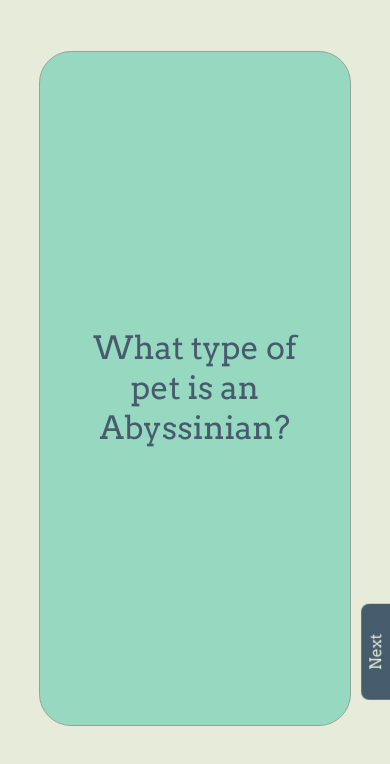
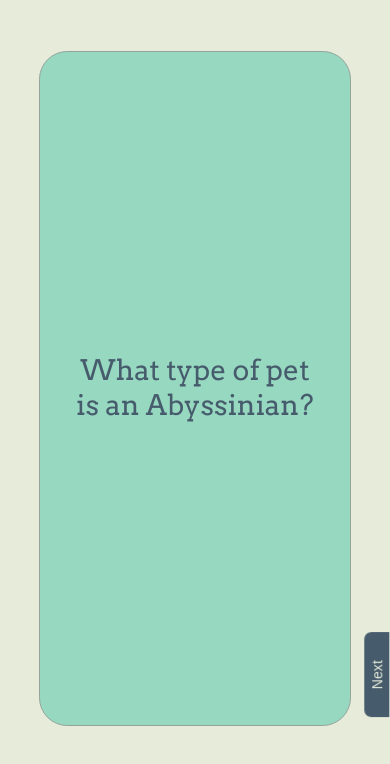
Before and after one commit to nabrown/flashcards, a Vue app: page / in a window 390 px wide. Shown: the top 764 px of the page. Built offline with nearby package versions, Linux system fonts and the light colour scheme; no server answers.

Commit message:
abstract  styles; responsive font sizes; move end q/a to data

```diff
--- a/src/App.vue
+++ b/src/App.vue
@@ -26,6 +26,8 @@ export default {
   },
   data: function(){
     return {
+      outOfPairsQuestion: "What do you need now?",
+      outOfPairsAnswer: "More trivia!",
       question: "What type of pet is an Abyssinian?",
       answer: "A cat.",
       pairs: [],
@@ -44,8 +46,8 @@ export default {
   methods: {
     refresh: function(){
       if(this.numPairs === 0){
-        this.question = "What do you need now?"
-        this.answer = "More trivia questions!"
+        this.question = this.outOfPairsQuestion
+        this.answer = this.outOfPairsAnswer
       }else{
         let newPair = this.pairs[this.randomNum]
         this.pairs.splice(this.randomNum, 1)
@@ -114,6 +116,7 @@ export default {
     background: var(--background);
     font-family: 'Arvo';
     font-size: 2em;
+    font-size: calc(28px + 4 * ((100vw - 320px) / 1200));
     color: var(--text);
   }
   .modal-backdrop{
@@ -174,13 +177,17 @@ export default {
       min-width: 18em;
     }
   }
-  button[type="submit"]{
-    margin-top: .5em;
-    font-family: inherit;
+  .button{
     font-size: inherit;
     border-radius: .5em;
     color: var(--background);
     background-color: var(--text);
+    cursor: pointer;
+    outline: none;
+  }
+  button[type="submit"]{
+    margin-top: .5em;
+    font-family: inherit;
   }
   .errors{
     color: var(--error);
@@ -193,10 +200,7 @@ export default {
     width: 1.8em;
     height: 1.8em;
     z-index: 99;
-    font-family: inherit;
     border-radius: 50%;
-    color: var(--background);
-    background-color: var(--text);
     font-size: 1em;
     line-height: 1em;
   }
@@ -206,9 +210,6 @@ export default {
   .flip-container {
     margin: 20vh auto;
 
-    -webkit-perspective: 1000;
-    -moz-perspective: 1000;
-    -ms-perspective: 1000;
     perspective: 1000;
 
     -ms-transform: perspective(1000px);
@@ -220,9 +221,6 @@ export default {
 
   /* flip the pane  */
   .flip-container.flipped .flipper{
-    -webkit-transform: rotateY(180deg);
-    -moz-transform: rotateY(180deg);
-    -o-transform: rotateY(180deg);
     transform: rotateY(180deg);
     }
 
@@ -290,12 +288,7 @@ export default {
     height: 1.8em;
     border: 0;
     border-radius: .5em .5em 0 0;
-    color: var(--background);
-    background-color: var(--text);
     font-size: .5em;
-    font-family: inherit;
-    cursor: pointer;
-    outline: none;
     right: 0;
     bottom: 15em;
     transform: rotate(-90deg);
--- a/src/components/FlashCard.vue
+++ b/src/components/FlashCard.vue
@@ -14,7 +14,7 @@
     </div>
     </div>
   </div>
-  <button class="refresh" @click.stop.prevent="refresh">Next</button>
+  <button class="button refresh" @click.stop.prevent="refresh">Next</button>
 </div>
 </template>
 
--- a/src/components/NewQuestion.vue
+++ b/src/components/NewQuestion.vue
@@ -1,7 +1,7 @@
 <template>
     <div class="modal-backdrop">
       <div class="modal-dialog">
-        <button class="close" @click="close">X</button>
+        <button class="button close" @click="close">X</button>
         <form @submit.prevent="validateAndSubmit">
           <ul class="errors" v-if="errors.length">
             <li v-for="(error, index) in errors" v-bind:key="index">{{ error }}</li>
@@ -35,7 +35,7 @@
             </div>
 
           </span>
-          <button type="submit">Add it!</button>
+          <button class="button" type="submit">Add it!</button>
         </form>
       </div>
     </div>
```
